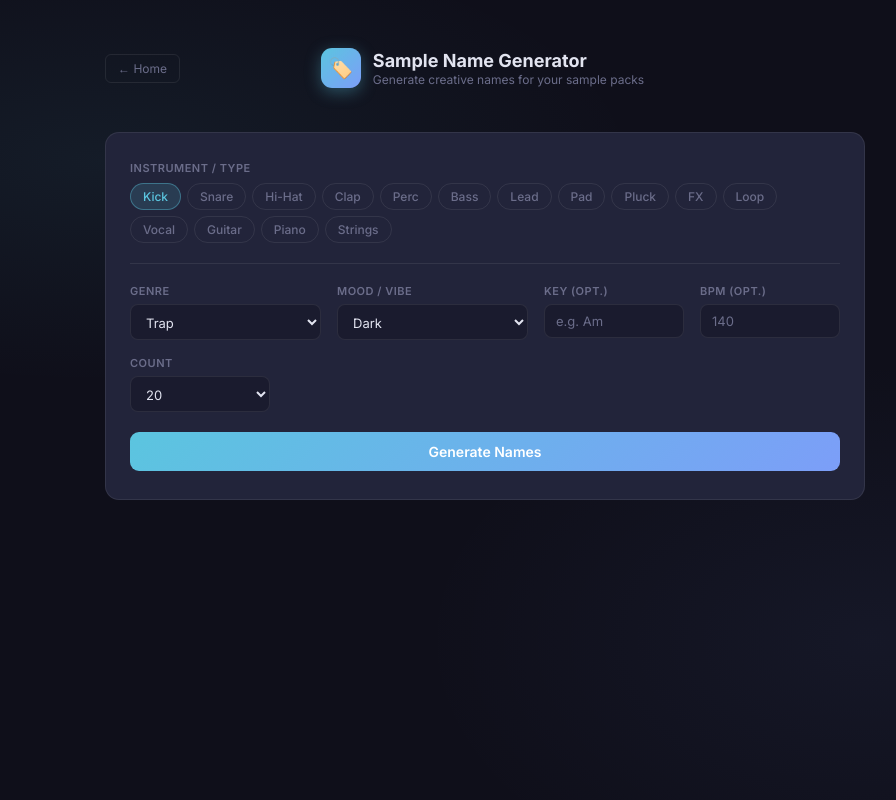
After one commit to bornz352-code/piano-to-midi, a Flask app: page /sample-names in a window 1280 px wide. The commit adds this page. Shown: the whole page, without its empty margins (155-1051 px from the left). Run offline with Flask 3, Linux system fonts and the light colour scheme; the visitor is signed in with stand-in values (Sample User, id 1).

Commit message:
Add Sample Name Generator tool
New tool at /sample-names: pick instrument type, genre, mood, optional
key and BPM, then Claude generates a batch of creative sample pack names
with per-item copy buttons and a Copy All action.

Co-Authored-By: Claude Sonnet 4.6 <noreply@anthropic.com>

````diff
--- a/server.py
+++ b/server.py
@@ -727,6 +727,70 @@ def _pattern_to_wav_bytes(instruments: dict, bpm: float, bars: int) -> bytes:
 
 
 # ── Perc loop routes ──────────────────────────────────────────────────────────
+@app.route("/sample-names")
+@login_required
+def sample_names():
+    return render_template("sample_names.html")
+
+
+@app.route("/generate-sample-names", methods=["POST"])
+@login_required
+def generate_sample_names():
+    import anthropic
+
+    api_key = os.environ.get("ANTHROPIC_API_KEY")
+    if not api_key:
+        return jsonify({"error": "ANTHROPIC_API_KEY not configured."}), 500
+
+    instrument = request.form.get("instrument", "Kick")
+    genre      = request.form.get("genre", "Trap")
+    mood       = request.form.get("mood", "Dark")
+    key        = request.form.get("key", "").strip()
+    bpm        = request.form.get("bpm", "").strip()
+    count      = max(5, min(50, int(request.form.get("count", 20))))
+
+    extras = ""
+    if key:
+        extras += f"- Key: {key}\n"
+    if bpm:
+        extras += f"- BPM: {bpm}\n"
+
+    prompt = (
+        f"You are a professional sample pack creator. Generate {count} unique, creative sample file names for:\n"
+        f"- Instrument / type: {instrument}\n"
+        f"- Genre: {genre}\n"
+        f"- Mood / vibe: {mood}\n"
+        + extras +
+        "\nNaming rules:\n"
+        "- Use underscores instead of spaces\n"
+        "- Mix short descriptive names with evocative/poetic ones\n"
+        "- Include numbered variants where it makes sense (_01, _02…)\n"
+        "- Each name should be 2–5 segments long\n"
+        "- No duplicates, no file extensions\n"
+        "\nReturn ONLY a JSON array of strings. No explanation, no markdown."
+    )
+
+    client = anthropic.Anthropic(api_key=api_key)
+    try:
+        msg = client.messages.create(
+            model="claude-opus-4-6",
+            max_tokens=1024,
+            messages=[{"role": "user", "content": prompt}],
+        )
+        text = msg.content[0].text.strip()
+        text = re.sub(r"^```(?:json)?\s*", "", text)
+        text = re.sub(r"\s*```$", "", text)
+        match = re.search(r"\[[\s\S]*\]", text)
+        if not match:
+            return jsonify({"error": "Could not parse names from Claude."}), 500
+        names = json.loads(match.group())
+        if not isinstance(names, list):
+            return jsonify({"error": "Unexpected response format."}), 500
+        return jsonify({"names": [str(n) for n in names]})
+    except Exception as exc:
+        return jsonify({"error": f"Claude API error: {exc}"}), 500
+
+
 @app.route("/perc-loop")
 @login_required
 def perc_loop():
--- /dev/null
+++ b/templates/sample_names.html
@@ -0,0 +1,378 @@
+<!DOCTYPE html>
+<html lang="en">
+<head>
+  <meta charset="UTF-8" />
+  <meta name="viewport" content="width=device-width, initial-scale=1.0" />
+  <title>Sample Name Generator — Piano Studio</title>
+  <link rel="preconnect" href="https://fonts.googleapis.com">
+  <link href="https://fonts.googleapis.com/css2?family=Inter:wght@400;500;600;700&display=swap" rel="stylesheet">
+  <style>
+    *, *::before, *::after { box-sizing: border-box; margin: 0; padding: 0; }
+
+    :root {
+      --bg:      #0f0f1a;
+      --surface: #1a1b2e;
+      --panel:   #22243a;
+      --border:  rgba(255,255,255,0.08);
+      --border2: rgba(255,255,255,0.14);
+      --text:    #e2e4f0;
+      --sub:     #6b6d8a;
+      --accent:  #7c9ef8;
+      --green:   #6fcf97;
+      --purple:  #b39ddb;
+      --peach:   #f0a07a;
+      --teal:    #5bc5df;
+      --r:       14px;
+    }
+
+    html { font-size: 14px; }
+
+    body {
+      background: var(--bg);
+      background-image:
+        radial-gradient(ellipse 60% 40% at 20% 20%, rgba(91,197,223,0.07) 0%, transparent 70%),
+        radial-gradient(ellipse 50% 50% at 80% 80%, rgba(124,158,248,0.06) 0%, transparent 70%);
+      color: var(--text);
+      font-family: "Inter", system-ui, sans-serif;
+      min-height: 100vh;
+      display: flex;
+      flex-direction: column;
+      align-items: center;
+      padding: 48px 16px 80px;
+    }
+
+    header {
+      width: 100%; max-width: 760px;
+      display: flex; align-items: center; justify-content: space-between;
+      margin-bottom: 44px;
+    }
+    .back {
+      font-size: 12px; color: var(--sub); text-decoration: none;
+      padding: 6px 12px; border: 1px solid var(--border);
+      border-radius: 6px; transition: color 0.15s, border-color 0.15s;
+      display: flex; align-items: center; gap: 6px;
+    }
+    .back:hover { color: var(--text); border-color: var(--border2); }
+    .page-title { display: flex; align-items: center; gap: 12px; }
+    .page-icon {
+      width: 40px; height: 40px; border-radius: 11px;
+      background: linear-gradient(135deg, #5bc5df, #7c9ef8);
+      display: flex; align-items: center; justify-content: center; font-size: 20px;
+      box-shadow: 0 4px 16px rgba(91,197,223,0.35);
+    }
+    .page-title h1 { font-size: 18px; font-weight: 700; }
+    .page-title p  { font-size: 12px; color: var(--sub); margin-top: 1px; }
+
+    .main { width: 100%; max-width: 760px; display: flex; flex-direction: column; gap: 20px; }
+
+    /* ── Form card ── */
+    .form-card {
+      background: var(--panel); border: 1px solid var(--border);
+      border-radius: var(--r); padding: 28px 24px;
+    }
+    .form-row { display: flex; gap: 16px; flex-wrap: wrap; }
+    .field { display: flex; flex-direction: column; gap: 6px; flex: 1; min-width: 140px; }
+    .field label { font-size: 11px; font-weight: 600; color: var(--sub); text-transform: uppercase; letter-spacing: 0.5px; }
+    .field select, .field input {
+      background: var(--surface); border: 1px solid var(--border);
+      border-radius: 8px; color: var(--text); font-family: inherit;
+      font-size: 13px; padding: 8px 11px; outline: none;
+      transition: border-color 0.15s;
+    }
+    .field select:focus, .field input:focus { border-color: var(--teal); }
+    .field input::placeholder { color: var(--sub); }
+
+    /* chips */
+    .chip-group { display: flex; flex-wrap: wrap; gap: 6px; }
+    .chip {
+      font-size: 12px; font-weight: 500;
+      padding: 5px 12px; border-radius: 99px;
+      border: 1px solid var(--border); background: transparent;
+      color: var(--sub); cursor: pointer; transition: all 0.15s;
+      font-family: inherit;
+    }
+    .chip:hover { border-color: var(--border2); color: var(--text); }
+    .chip.active {
+      background: rgba(91,197,223,0.15); border-color: rgba(91,197,223,0.4);
+      color: var(--teal);
+    }
+
+    .section-label {
+      font-size: 11px; font-weight: 600; color: var(--sub);
+      text-transform: uppercase; letter-spacing: 0.5px;
+      margin-bottom: 8px;
+    }
+    .divider { height: 1px; background: var(--border); margin: 20px 0; }
+
+    .generate-btn {
+      width: 100%; padding: 11px;
+      background: linear-gradient(135deg, #5bc5df, #7c9ef8);
+      border: none; border-radius: 9px;
+      color: #fff; font-family: inherit; font-size: 14px; font-weight: 600;
+      cursor: pointer; transition: opacity 0.15s, transform 0.1s;
+      margin-top: 20px;
+    }
+    .generate-btn:hover:not(:disabled) { opacity: 0.9; transform: translateY(-1px); }
+    .generate-btn:disabled { opacity: 0.45; cursor: not-allowed; transform: none; }
+
+    /* ── Results card ── */
+    .results-card {
+      background: var(--panel); border: 1px solid var(--border);
+      border-radius: var(--r); padding: 24px;
+      display: none;
+    }
+    .results-header {
+      display: flex; align-items: center; justify-content: space-between;
+      margin-bottom: 16px;
+    }
+    .results-header h2 { font-size: 15px; font-weight: 700; }
+    .copy-all-btn {
+      font-size: 12px; font-weight: 600;
+      padding: 6px 14px; border-radius: 7px;
+      background: rgba(91,197,223,0.12); border: 1px solid rgba(91,197,223,0.25);
+      color: var(--teal); cursor: pointer; font-family: inherit;
+      transition: background 0.15s;
+    }
+    .copy-all-btn:hover { background: rgba(91,197,223,0.2); }
+
+    .names-grid {
+      display: grid;
+      grid-template-columns: repeat(auto-fill, minmax(200px, 1fr));
+      gap: 8px;
+    }
+    .name-item {
+      display: flex; align-items: center; justify-content: space-between;
+      background: var(--surface); border: 1px solid var(--border);
+      border-radius: 8px; padding: 9px 12px;
+      font-size: 12px; font-family: "SF Mono", "Fira Code", monospace;
+      color: var(--text); gap: 8px;
+      transition: border-color 0.15s;
+    }
+    .name-item:hover { border-color: var(--border2); }
+    .name-text { flex: 1; overflow: hidden; text-overflow: ellipsis; white-space: nowrap; }
+    .copy-btn {
+      font-size: 11px; color: var(--sub); background: none; border: none;
+      cursor: pointer; padding: 2px 4px; border-radius: 4px;
+      flex-shrink: 0; transition: color 0.15s;
+      font-family: inherit;
+    }
+    .copy-btn:hover { color: var(--teal); }
+    .copy-btn.copied { color: var(--green); }
+
+    .error-msg {
+      background: rgba(240,122,122,0.1); border: 1px solid rgba(240,122,122,0.25);
+      color: #f07a7a; border-radius: 9px; padding: 12px 16px;
+      font-size: 13px; display: none; margin-top: 12px;
+    }
+    .spinner {
+      display: none; width: 18px; height: 18px;
+      border: 2px solid rgba(255,255,255,0.15);
+      border-top-color: #fff; border-radius: 50%;
+      animation: spin 0.7s linear infinite; margin: 0 auto;
+    }
+    @keyframes spin { to { transform: rotate(360deg); } }
+  </style>
+</head>
+<body>
+
+  <header>
+    <a href="/" class="back">← Home</a>
+    <div class="page-title">
+      <div class="page-icon">🏷️</div>
+      <div>
+        <h1>Sample Name Generator</h1>
+        <p>Generate creative names for your sample packs</p>
+      </div>
+    </div>
+    <div style="width:80px"></div>
+  </header>
+
+  <div class="main">
+
+    <div class="form-card">
+
+      <!-- Instrument type chips -->
+      <div class="section-label">Instrument / Type</div>
+      <div class="chip-group" id="instr-chips">
+        <button class="chip active" data-val="Kick">Kick</button>
+        <button class="chip" data-val="Snare">Snare</button>
+        <button class="chip" data-val="Hi-Hat">Hi-Hat</button>
+        <button class="chip" data-val="Clap">Clap</button>
+        <button class="chip" data-val="Perc">Perc</button>
+        <button class="chip" data-val="Bass">Bass</button>
+        <button class="chip" data-val="Lead Synth">Lead</button>
+        <button class="chip" data-val="Pad">Pad</button>
+        <button class="chip" data-val="Pluck">Pluck</button>
+        <button class="chip" data-val="FX / Riser">FX</button>
+        <button class="chip" data-val="Loop">Loop</button>
+        <button class="chip" data-val="Vocal Chop">Vocal</button>
+        <button class="chip" data-val="Guitar">Guitar</button>
+        <button class="chip" data-val="Piano">Piano</button>
+        <button class="chip" data-val="Strings">Strings</button>
+      </div>
+
+      <div class="divider"></div>
+
+      <div class="form-row">
+        <div class="field">
+          <label>Genre</label>
+          <select id="genre">
+            <option>Trap</option>
+            <option>Boom Bap</option>
+            <option>Lo-Fi</option>
+            <option>House</option>
+            <option>Techno</option>
+            <option>Drum & Bass</option>
+            <option>Jungle</option>
+            <option>Afrobeat</option>
+            <option>R&B / Soul</option>
+            <option>Ambient</option>
+            <option>Pop</option>
+            <option>Rock</option>
+            <option>Jazz</option>
+            <option>Cinematic</option>
+          </select>
+        </div>
+        <div class="field">
+          <label>Mood / Vibe</label>
+          <select id="mood">
+            <option>Dark</option>
+            <option>Bright</option>
+            <option>Chill</option>
+            <option>Aggressive</option>
+            <option>Dreamy</option>
+            <option>Melancholic</option>
+            <option>Euphoric</option>
+            <option>Mysterious</option>
+            <option>Punchy</option>
+            <option>Smooth</option>
+            <option>Raw / Gritty</option>
+            <option>Warm</option>
+          </select>
+        </div>
+        <div class="field" style="max-width:100px">
+          <label>Key (opt.)</label>
+          <input id="key" type="text" placeholder="e.g. Am" maxlength="5" />
+        </div>
+        <div class="field" style="max-width:90px">
+          <label>BPM (opt.)</label>
+          <input id="bpm" type="number" placeholder="140" min="40" max="300" />
+        </div>
+        <div class="field" style="max-width:90px">
+          <label>Count</label>
+          <select id="count">
+            <option value="10">10</option>
+            <option value="20" selected>20</option>
+            <option value="30">30</option>
+            <option value="50">50</option>
+          </select>
+        </div>
+      </div>
+
+      <button class="generate-btn" id="gen-btn" onclick="generate()">
+        <span id="btn-label">Generate Names</span>
+        <div class="spinner" id="btn-spinner"></div>
+      </button>
+
+      <div class="error-msg" id="error-msg"></div>
+    </div>
+
+    <div class="results-card" id="results-card">
+      <div class="results-header">
+        <h2 id="results-title">Generated Names</h2>
+        <button class="copy-all-btn" onclick="copyAll()">Copy All</button>
+      </div>
+      <div class="names-grid" id="names-grid"></div>
+    </div>
+
+  </div>
+
+  <script>
+    // Chip selection
+    document.querySelectorAll('#instr-chips .chip').forEach(chip => {
+      chip.addEventListener('click', () => {
+        document.querySelectorAll('#instr-chips .chip').forEach(c => c.classList.remove('active'));
+        chip.classList.add('active');
+      });
+    });
+
+    function getInstrument() {
+      const active = document.querySelector('#instr-chips .chip.active');
+      return active ? active.dataset.val : 'Kick';
+    }
+
+    async function generate() {
+      const btn = document.getElementById('gen-btn');
+      const label = document.getElementById('btn-label');
+      const spinner = document.getElementById('btn-spinner');
+      const errorMsg = document.getElementById('error-msg');
+
+      btn.disabled = true;
+      label.style.display = 'none';
+      spinner.style.display = 'block';
+      errorMsg.style.display = 'none';
+
+      const fd = new FormData();
+      fd.append('instrument', getInstrument());
+      fd.append('genre', document.getElementById('genre').value);
+      fd.append('mood', document.getElementById('mood').value);
+      fd.append('key', document.getElementById('key').value);
+      fd.append('bpm', document.getElementById('bpm').value);
+      fd.append('count', document.getElementById('count').value);
+
+      try {
+        const res = await fetch('/generate-sample-names', { method: 'POST', body: fd });
+        const data = await res.json();
+        if (data.error) throw new Error(data.error);
+        renderNames(data.names);
+      } catch (e) {
+        errorMsg.textContent = '❌ ' + e.message;
+        errorMsg.style.display = 'block';
+      } finally {
+        btn.disabled = false;
+        label.style.display = 'block';
+        spinner.style.display = 'none';
+      }
+    }
+
+    function renderNames(names) {
+      const card = document.getElementById('results-card');
+      const grid = document.getElementById('names-grid');
+      const title = document.getElementById('results-title');
+
+      title.textContent = `${names.length} Names Generated`;
+      grid.innerHTML = '';
+      names.forEach((name, i) => {
+        const item = document.createElement('div');
+        item.className = 'name-item';
+        item.innerHTML = `
+          <span class="name-text" title="${name}">${name}</span>
+          <button class="copy-btn" id="copy-${i}" onclick="copyName('${name}', ${i})">Copy</button>
+        `;
+        grid.appendChild(item);
+      });
+      card.style.display = 'block';
+      card.scrollIntoView({ behavior: 'smooth', block: 'start' });
+    }
+
+    function copyName(name, idx) {
+      navigator.clipboard.writeText(name).then(() => {
+        const btn = document.getElementById(`copy-${idx}`);
+        btn.textContent = '✓';
+        btn.classList.add('copied');
+        setTimeout(() => { btn.textContent = 'Copy'; btn.classList.remove('copied'); }, 1500);
+      });
+    }
+
+    function copyAll() {
+      const names = [...document.querySelectorAll('.name-text')].map(el => el.textContent).join('\n');
+      navigator.clipboard.writeText(names).then(() => {
+        const btn = document.querySelector('.copy-all-btn');
+        const orig = btn.textContent;
+        btn.textContent = '✓ Copied!';
+        setTimeout(() => btn.textContent = orig, 1800);
+      });
+    }
+  </script>
+</body>
+</html>
````
Also changed, not shown: templates/home.html (+24 -0 lines).
